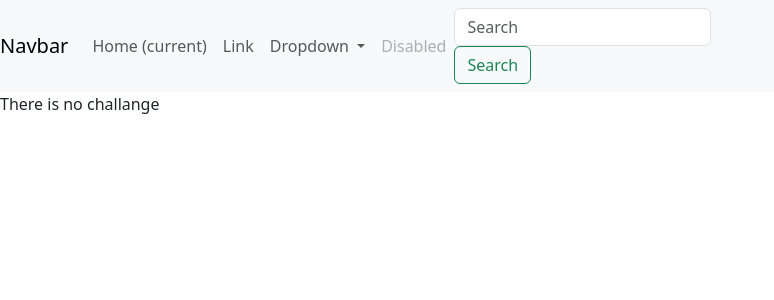
After one commit to bibektimilsina00/monthly_challanges-days2, a Django app: template challanges/templates/months.html in a window 1280 px wide. The commit adds this page. Shown: the top 300 px of the page, without its empty margins (0-774 px from the left). Run offline with Django 3.2, Linux system fonts and the light colour scheme; the template is opened without the code that fills it, so the values that code supplies are empty.

Commit message:
completed

```diff
--- /dev/null
+++ b/challanges/templates/base.html
@@ -0,0 +1,25 @@
+<!DOCTYPE html>
+<html lang="en">
+  <head>
+    <meta charset="UTF-8" />
+    <meta name="viewport" content="width=device-width, initial-scale=1.0" />
+
+    {% block css %}
+    {% endblock css %}
+    <link href="https://cdn.jsdelivr.net/npm/bootstrap@5.3.2/dist/css/bootstrap.min.css" rel="stylesheet" integrity="sha384-T3c6CoIi6uLrA9TneNEoa7RxnatzjcDSCmG1MXxSR1GAsXEV/Dwwykc2MPK8M2HN" crossorigin="anonymous">
+
+    <title>
+
+
+         {% block title %}
+
+        {% endblock title %}  </title>
+  </head>
+  <body>
+    {% block body %}
+
+    {% endblock body %}
+    <script src="https://cdn.jsdelivr.net/npm/bootstrap@5.3.2/dist/js/bootstrap.bundle.min.js" integrity="sha384-C6RzsynM9kWDrMNeT87bh95OGNyZPhcTNXj1NW7RuBCsyN/o0jlpcV8Qyq46cDfL" crossorigin="anonymous"></script>
+
+  </body>
+</html>
--- /dev/null
+++ b/challanges/templates/months.html
@@ -0,0 +1,15 @@
+
+
+
+{% extends "base.html" %}
+
+{% block body %}
+{% include "snippit/navbar.html" %}
+{% if text %}
+<p>{{text}}</p></body>
+
+{% else %}
+<p>There is no challange</p>
+
+{% endif %}
+{% endblock body %}
--- /dev/null
+++ b/challanges/templates/snippit/navbar.html
@@ -0,0 +1,35 @@
+<nav class="navbar navbar-expand-lg navbar-light bg-light">
+    <a class="navbar-brand" href="#">Navbar</a>
+    <button class="navbar-toggler" type="button" data-toggle="collapse" data-target="#navbarSupportedContent" aria-controls="navbarSupportedContent" aria-expanded="false" aria-label="Toggle navigation">
+      <span class="navbar-toggler-icon"></span>
+    </button>
+
+    <div class="collapse navbar-collapse" id="navbarSupportedContent">
+      <ul class="navbar-nav mr-auto">
+        <li class="nav-item active">
+          <a class="nav-link" href="{% url 'home-page'   %}">Home <span class="sr-only">(current)</span></a>
+        </li>
+        <li class="nav-item">
+          <a class="nav-link" href="#">Link</a>
+        </li>
+        <li class="nav-item dropdown">
+          <a class="nav-link dropdown-toggle" href="#" id="navbarDropdown" role="button" data-toggle="dropdown" aria-haspopup="true" aria-expanded="false">
+            Dropdown
+          </a>
+          <div class="dropdown-menu" aria-labelledby="navbarDropdown">
+            <a class="dropdown-item" href="#">Action</a>
+            <a class="dropdown-item" href="#">Another action</a>
+            <div class="dropdown-divider"></div>
+            <a class="dropdown-item" href="#">Something else here</a>
+          </div>
+        </li>
+        <li class="nav-item">
+          <a class="nav-link disabled" href="#">Disabled</a>
+        </li>
+      </ul>
+      <form class="form-inline my-2 my-lg-0">
+        <input class="form-control mr-sm-2" type="search" placeholder="Search" aria-label="Search">
+        <button class="btn btn-outline-success my-2 my-sm-0" type="submit">Search</button>
+      </form>
+    </div>
+  </nav>
--- a/challanges/urls.py
+++ b/challanges/urls.py
@@ -3,6 +3,6 @@ from django.urls import path
 from . import views
 
 urlpatterns = [
-    path("", views.index ),
-    path("<str:month>/", views.months_challanges,name="month-challange" ),
+    path("", views.index,name='home-page' ),
+    path("<month>/", views.months_challanges,name="month-challange" ),
 ]
--- a/monthly_challanges/settings.py
+++ b/monthly_challanges/settings.py
@@ -109,6 +109,9 @@ USE_TZ = True
 # https://docs.djangoproject.com/en/4.2/howto/static-files/
 
 STATIC_URL = 'static/'
+STATICFILES_DIRS = [
+    BASE_DIR / "challanges/static"
+]
 
 # Default primary key field type
 # https://docs.djangoproject.com/en/4.2/ref/settings/#default-auto-field
```
Also changed, not shown: challanges/templates/index.html (+35 -16 lines), challanges/views.py (+8 -5 lines), challanges/static/index.css (added).
